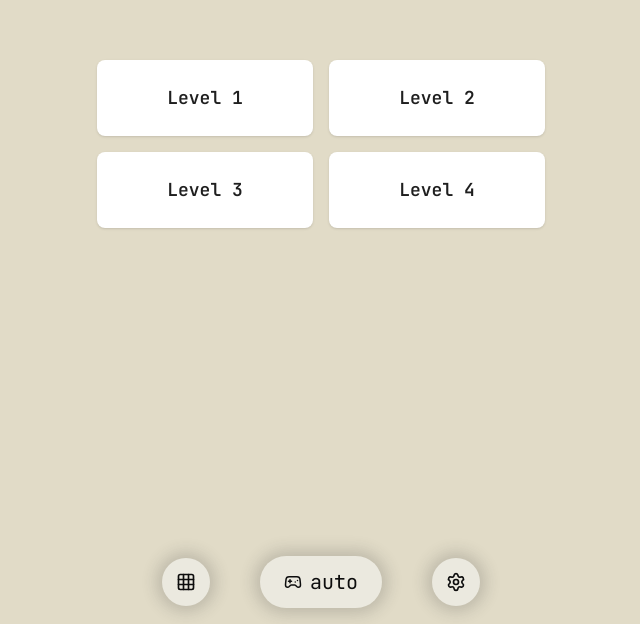
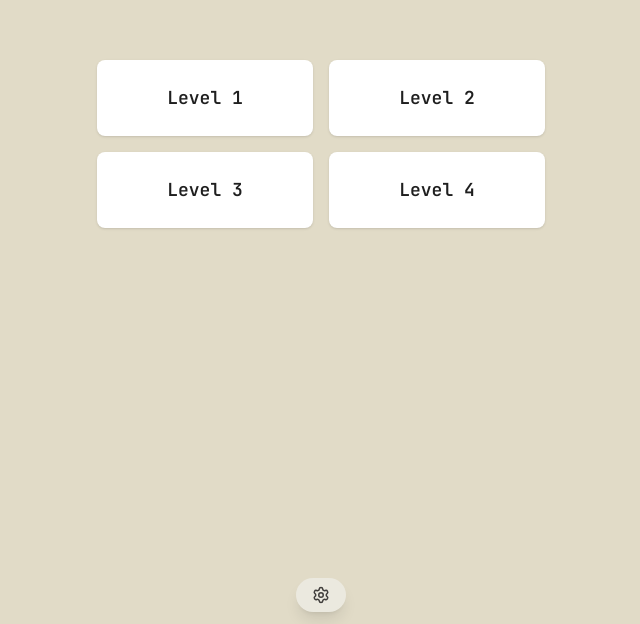
Before and after one commit to cavaldos/notinary, a Next.js app: page / in a window 1280 px wide. Shown: the part 176-800 px from the top of the page, without its empty margins (319-959 px from the left). Built offline with nearby package versions, Linux system fonts and the light colour scheme; a web font is replaced by a local one.

Commit message:
chore fix UI e

```diff
--- a/src/app/page.tsx
+++ b/src/app/page.tsx
@@ -2,7 +2,7 @@
 'use client';
 import React from 'react';
 import { useRouter } from 'next/navigation';
-
+import { Settings } from 'lucide-react';
 const Home: React.FC = () => {
   const router = useRouter();
   const navigate = (path: string) => {
@@ -32,6 +32,19 @@ const Home: React.FC = () => {
             {item.label}
           </div>
         ))}
+
+        <div className="fixed bottom-2 left-0 right-0 z-50 flex justify-center pb-1">
+          <div className="bg-beige text-grey-dark rounded-full px-3 py-1 flex items-center gap-4 shadow-lg transition-all duration-300">
+            <button
+              onClick={() => router.push('/setting')}
+              className="p-1 hover:scale-105 active:scale-95 transition-all duration-200"
+            >
+
+              <Settings size={18} />
+            </button>
+          </div>
+        </div>
+
       </div>
     </div>
   );
--- a/src/components/nav.tsx
+++ b/src/components/nav.tsx
@@ -1,47 +1,63 @@
-
 'use client'
 
-import React from 'react';
-import { Grid3X3, Gamepad2, Settings } from 'lucide-react';
-import { useRouter } from 'next/navigation'
+import React from 'react'
+import { ChevronLeft, Grid3X3, ChevronRight} from 'lucide-react'
+import { useRouter, usePathname } from 'next/navigation'
+
 const Navbar: React.FC = () => {
-    const navigate = useRouter().push;
+    const router = useRouter()
+    const pathname = usePathname()
+
+    const levels = ['/L1', '/L2', '/L3', '/L4']
+    const currentLevelIndex = levels.indexOf(pathname)
+
+    const goPrev = () => {
+        if (currentLevelIndex !== -1) {
+            const prevIndex = (currentLevelIndex - 1 + levels.length) % levels.length
+            router.push(levels[prevIndex])
+        } else {
+            router.back()
+        }
+    }
+
+    const goNext = () => {
+        if (currentLevelIndex !== -1) {
+            const nextIndex = (currentLevelIndex + 1) % levels.length
+            router.push(levels[nextIndex])
+        } else {
+            router.push('/L1')
+        }
+    }
+
+    if (pathname === '/') return null
+
     return (
         <>
-            <div className="fixed bottom-0 left-0 right-0 z-50 ">
-                <div className="flex justify-center items-center py-4 px-6">
-                    <div className="flex items-center space-x-[50px] text-xl ">
-                        {/* Menu Button */}
+            <div className="fixed bottom-2 left-0 right-0 z-50 flex justify-center pb-1">
+                <div className="bg-beige text-grey-dark rounded-full px-3 py-1 flex items-center gap-4 shadow-lg transition-all duration-300">
                     <button
-                            onClick={() => navigate('/')}
-                            className={`flex items-center justify-center w-12 h-12 rounded-full
-                                 transition-all duration-200 bg-beige text-black custom_sd2`}
+                        onClick={goPrev}
+                        className="p-1 hover:scale-105 active:scale-95 transition-all duration-200"
                     >
-                            <Grid3X3 size={20} />
+                        <ChevronLeft size={18} />
                     </button>
-
-                        {/* Games Button */}
                     <button
-                            onClick={() => navigate('/games')}
-                            className={`flex items-center justify-center px-6 py-3 rounded-full
-                                 transition-all duration-200 bg-beige text-black custom_sd2 `}
+                        onClick={() => router.push('/')}
+                        className="p-1 hover:scale-105 active:scale-95 transition-all duration-200"
                     >
-                            <Gamepad2 size={18} className="mr-2" />
-                            <span className="">auto</span>
+                        <Grid3X3 size={18} />
                     </button>
-
-                        {/* Setting Button */}
                     <button
-                            onClick={() => navigate('/setting')}
-                            className={`flex items-center justify-center w-12 h-12 rounded-full
-                                 transition-all duration-200 bg-beige text-black custom_sd2`}
+                        onClick={goNext}
+                        className="p-1 hover:scale-105 active:scale-95 transition-all duration-200"
                     >
-                            <Settings size={20} />
+                        <ChevronRight size={18} />
                     </button>
-
                 </div>
             </div>
-            </div></>
-    );
+
+        </>
+    )
 }
-export default Navbar;
+
+export default Navbar
```
Also changed, not shown: src/app/auto/page.tsx (renamed from src/app/games/page.tsx). Lines whose indentation alone changed are shown as unchanged.
